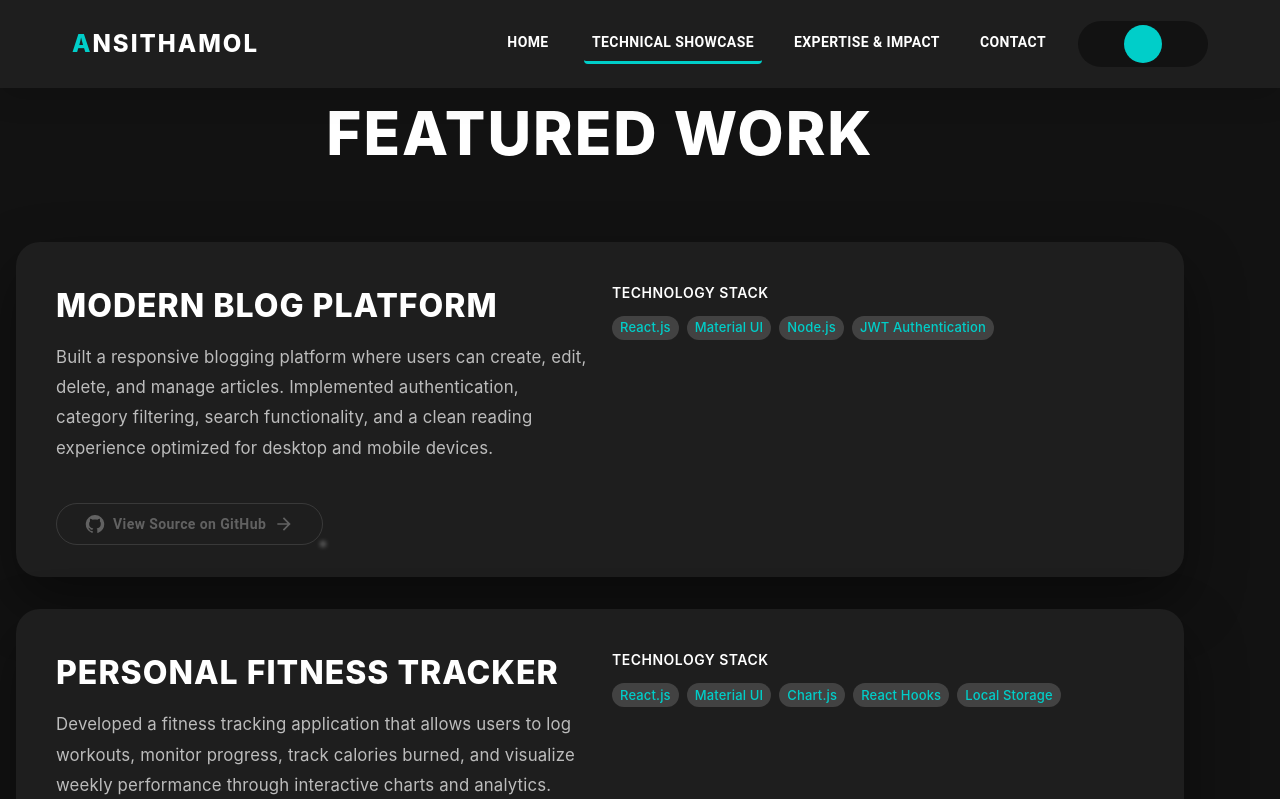
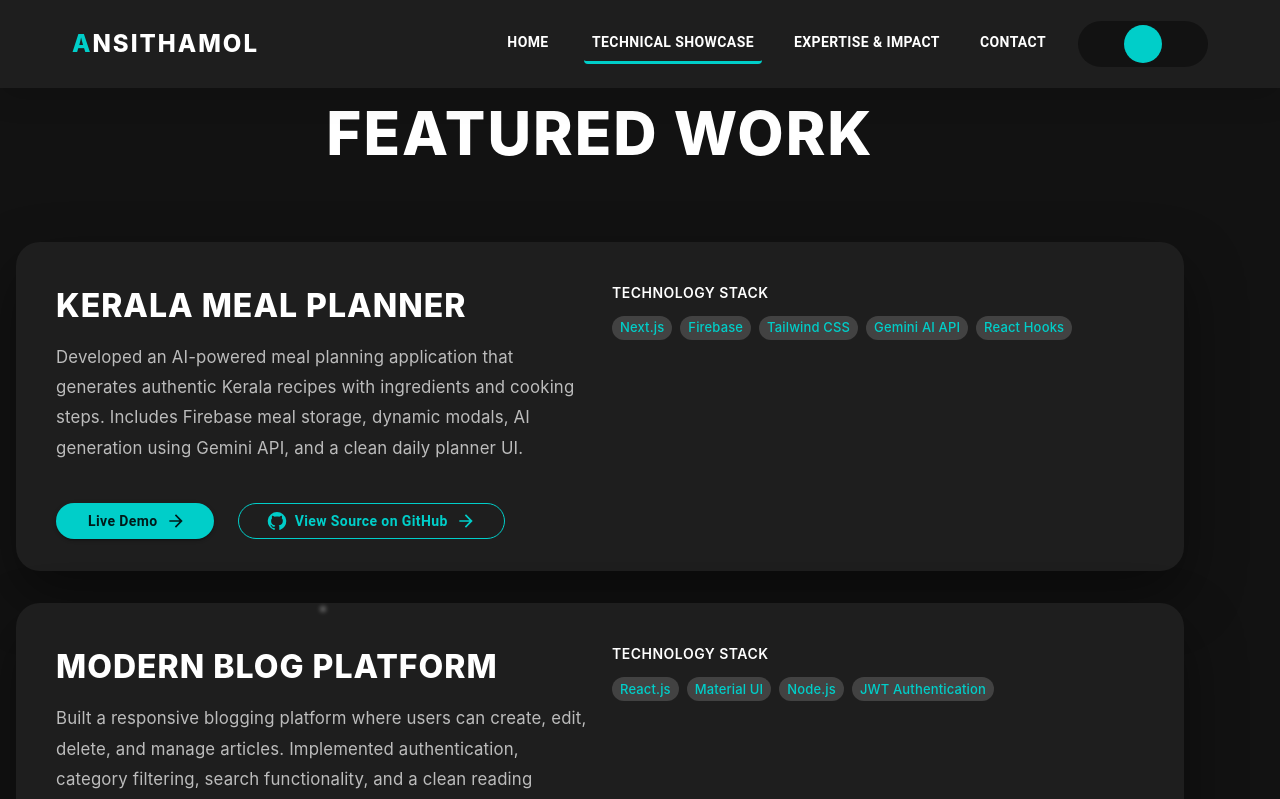
Before and after one commit to Ansitha/my-portfolio, a React app: page /#/projects in a window 1280 px wide. Shown: the top 799 px of the page. Built offline with nearby package versions, Linux system fonts and the light colour scheme; some icons are missing.

Commit message:
updated kerala meal planner demo

```diff
--- a/src/pages/Projects.js
+++ b/src/pages/Projects.js
@@ -7,6 +7,24 @@ import { useTheme } from '@mui/material/styles';
 
 
 const projects = [
+  {
+  title: 'Kerala Meal Planner',
+  contribution: 'Full Stack Developer',
+  problemSolved:
+    'Developed an AI-powered meal planning application that generates authentic Kerala recipes with ingredients and cooking steps. Includes Firebase meal storage, dynamic modals, AI generation using Gemini API, and a clean daily planner UI.',
+
+  stack: [
+    'Next.js',
+    'Firebase',
+    'Tailwind CSS',
+    'Gemini AI API',
+    'React Hooks',
+  ],
+
+  github: 'https://github.com/Ansitha/kerala-meal-planner',
+  live: 'https://kerala-meal-planner-esj6woufn-project-1-8368.vercel.app',
+},
+
   {
     title: 'Modern Blog Platform',
     contribution: 'Full Stack Developer',
@@ -326,34 +344,41 @@ const ProjectsPage = () => {
 
                 <CardActions
                   sx={{
-                    justifyContent: {
-                      xs: 'center',
-                      md: 'flex-start',
-                    },
-                    px: {
-                      xs: 2.5,
-                      md: 5,
-                    },
+                    justifyContent: { xs: 'center', md: 'flex-start' },
+                    px: { xs: 2.5, md: 5 },
                     pb: 4,
                     pt: 0,
                   }}
                 >
+                  {project.live && (
+                    <Button
+                      href={project.live}
+                      target="_blank"
+                      variant="contained"
+                      endIcon={<ArrowForward fontSize="small" />}
+                      sx={{
+                        borderRadius: '30px',
+                        px: 4,
+                        mr: 2,
+                        fontWeight: 700,
+                        textTransform: 'none',
+                        background: accent,
+                        '&:hover': { background: `${accent}dd` },
+                      }}
+                    >
+                      Live Demo
+                    </Button>
+                  )}
+
                   <Button
-                    disabled
                     href={project.github}
                     target="_blank"
                     variant="outlined"
                     startIcon={<GitHub />}
                     endIcon={<ArrowForward fontSize="small" />}
-                    fullWidth={false}
                     sx={{
                       borderRadius: '30px',
                       px: 4,
-                      width: {
-                        xs: '100%',
-                        sm: 'auto',
-                      },
-                      py: 1,
                       fontWeight: 700,
                       textTransform: 'none',
                       borderColor: accent,
@@ -367,6 +392,7 @@ const ProjectsPage = () => {
                     View Source on GitHub
                   </Button>
                 </CardActions>
+
               </Card>
             </motion.div>
           ))}
```
